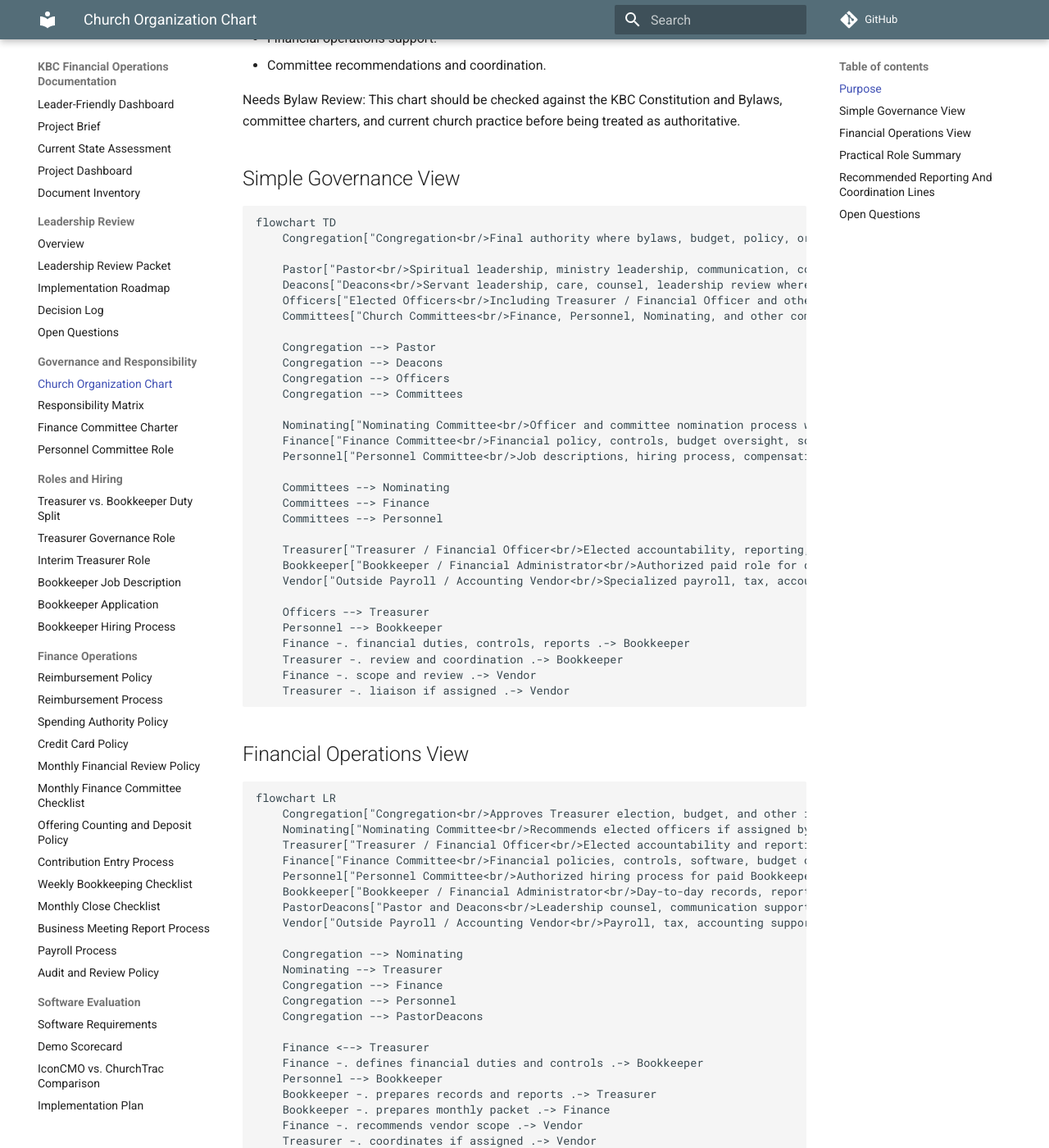
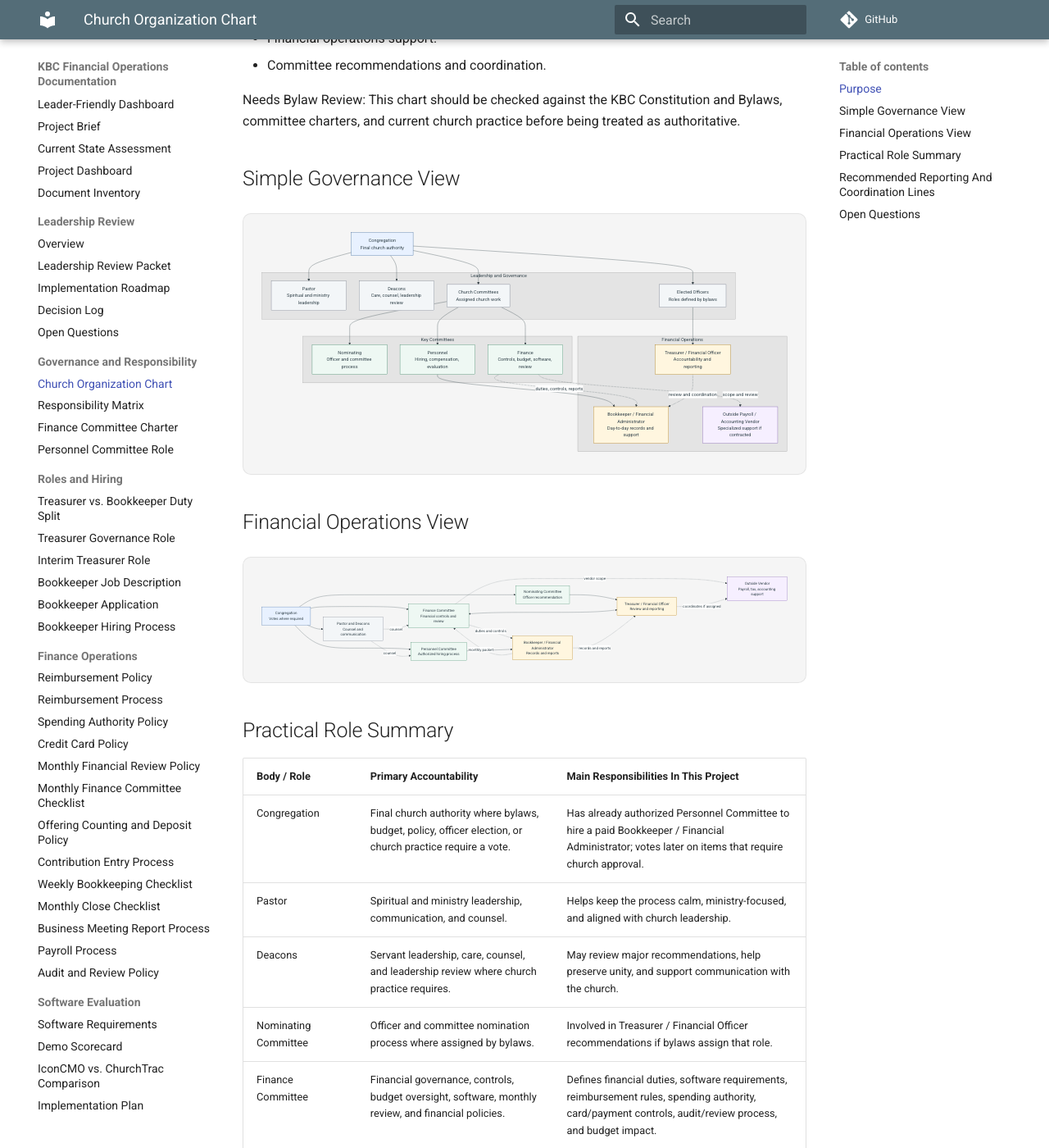
Before and after one commit to coryd3/kbc-financial-operations, an MkDocs documentation site: the page built from docs/governance/church-organization-chart.md, in a window 1280 px wide and 1400 px high, scrolled down 472 px. Shown: the whole window at 82% size. Built offline with MkDocs 1.6.1 and Material for MkDocs 9.7.7, drawn with Linux system fonts in a browser that asks for light colours; comment, search, counter and statistics services are not loaded; some of the changed text lies outside the part shown.

Commit message:
Render organization charts as Mermaid diagrams

````diff
--- /dev/null
+++ b/docs/assets/stylesheets/extra.css
@@ -0,0 +1,14 @@
+.md-typeset .mermaid {
+  margin: 1.25rem 0;
+  padding: 1rem;
+  overflow-x: auto;
+  text-align: center;
+  background: var(--md-code-bg-color);
+  border: 1px solid var(--md-default-fg-color--lightest);
+  border-radius: 0.5rem;
+}
+
+.md-typeset .mermaid svg {
+  max-width: 100%;
+  height: auto;
+}
--- a/docs/governance/church-organization-chart.md
+++ b/docs/governance/church-organization-chart.md
@@ -19,51 +19,67 @@ Needs Bylaw Review: This chart should be checked against the KBC Constitution an
 ## Simple Governance View
 
 ```mermaid
+%%{init: {"flowchart": {"curve": "basis", "nodeSpacing": 45, "rankSpacing": 60, "padding": 16}}}%%
 flowchart TD
-    Congregation["Congregation<br/>Final authority where bylaws, budget, policy, or church practice require a vote"]
+    Congregation["Congregation<br/>Final church authority"]
 
-    Pastor["Pastor<br/>Spiritual leadership, ministry leadership, communication, counsel"]
-    Deacons["Deacons<br/>Servant leadership, care, counsel, leadership review where church practice requires"]
-    Officers["Elected Officers<br/>Including Treasurer / Financial Officer and other officers defined by bylaws"]
-    Committees["Church Committees<br/>Finance, Personnel, Nominating, and other committees"]
+    subgraph Leadership [Leadership and Governance]
+        Pastor["Pastor<br/>Spiritual and ministry leadership"]
+        Deacons["Deacons<br/>Care, counsel, leadership review"]
+        Officers["Elected Officers<br/>Roles defined by bylaws"]
+        Committees["Church Committees<br/>Assigned church work"]
+    end
+
+    subgraph CommitteesGroup [Key Committees]
+        Nominating["Nominating<br/>Officer and committee process"]
+        Finance["Finance<br/>Controls, budget, software, review"]
+        Personnel["Personnel<br/>Hiring, compensation, evaluation"]
+    end
+
+    subgraph FinanceOps [Financial Operations]
+        Treasurer["Treasurer / Financial Officer<br/>Accountability and reporting"]
+        Bookkeeper["Bookkeeper / Financial Administrator<br/>Day-to-day records and support"]
+        Vendor["Outside Payroll / Accounting Vendor<br/>Specialized support if contracted"]
+    end
 
     Congregation --> Pastor
     Congregation --> Deacons
     Congregation --> Officers
     Congregation --> Committees
-
-    Nominating["Nominating Committee<br/>Officer and committee nomination process where assigned by bylaws"]
-    Finance["Finance Committee<br/>Financial policy, controls, budget oversight, software, monthly review"]
-    Personnel["Personnel Committee<br/>Job descriptions, hiring process, compensation recommendations, evaluations"]
-
     Committees --> Nominating
     Committees --> Finance
     Committees --> Personnel
-
-    Treasurer["Treasurer / Financial Officer<br/>Elected accountability, reporting, review, Finance Committee coordination"]
-    Bookkeeper["Bookkeeper / Financial Administrator<br/>Authorized paid role for day-to-day financial records and support"]
-    Vendor["Outside Payroll / Accounting Vendor<br/>Specialized payroll, tax, accounting, or review support if contracted"]
-
     Officers --> Treasurer
     Personnel --> Bookkeeper
-    Finance -. financial duties, controls, reports .-> Bookkeeper
+    Finance -. duties, controls, reports .-> Bookkeeper
     Treasurer -. review and coordination .-> Bookkeeper
     Finance -. scope and review .-> Vendor
-    Treasurer -. liaison if assigned .-> Vendor
+
+    classDef authority fill:#e8f1ff,stroke:#2f5f98,color:#102033,stroke-width:1px;
+    classDef leadership fill:#f3f6f8,stroke:#6b7280,color:#172033,stroke-width:1px;
+    classDef committee fill:#eef8f3,stroke:#2f7d5b,color:#10291f,stroke-width:1px;
+    classDef operations fill:#fff6df,stroke:#a76f00,color:#2d2100,stroke-width:1px;
+    classDef vendor fill:#f6efff,stroke:#7551a6,color:#241633,stroke-width:1px;
+    class Congregation authority;
+    class Pastor,Deacons,Officers,Committees leadership;
+    class Nominating,Finance,Personnel committee;
+    class Treasurer,Bookkeeper operations;
+    class Vendor vendor;
 ```
 
 ## Financial Operations View
 
 ```mermaid
+%%{init: {"flowchart": {"curve": "basis", "nodeSpacing": 42, "rankSpacing": 55, "padding": 16}}}%%
 flowchart LR
-    Congregation["Congregation<br/>Approves Treasurer election, budget, and other items required by bylaws or church practice"]
-    Nominating["Nominating Committee<br/>Recommends elected officers if assigned by bylaws"]
-    Treasurer["Treasurer / Financial Officer<br/>Elected accountability and reporting"]
-    Finance["Finance Committee<br/>Financial policies, controls, software, budget oversight, monthly review"]
-    Personnel["Personnel Committee<br/>Authorized hiring process for paid Bookkeeper role"]
-    Bookkeeper["Bookkeeper / Financial Administrator<br/>Day-to-day records, reports, deposits, reimbursements, documentation"]
-    PastorDeacons["Pastor and Deacons<br/>Leadership counsel, communication support, review where appropriate"]
-    Vendor["Outside Payroll / Accounting Vendor<br/>Payroll, tax, accounting support if contracted"]
+    Congregation["Congregation<br/>Votes where required"]
+    Nominating["Nominating Committee<br/>Officer recommendation"]
+    Treasurer["Treasurer / Financial Officer<br/>Review and reporting"]
+    Finance["Finance Committee<br/>Financial controls and review"]
+    Personnel["Personnel Committee<br/>Authorized hiring process"]
+    Bookkeeper["Bookkeeper / Financial Administrator<br/>Records and reports"]
+    PastorDeacons["Pastor and Deacons<br/>Counsel and communication"]
+    Vendor["Outside Vendor<br/>Payroll, tax, accounting support"]
 
     Congregation --> Nominating
     Nominating --> Treasurer
@@ -72,14 +88,25 @@ flowchart LR
     Congregation --> PastorDeacons
 
     Finance <--> Treasurer
-    Finance -. defines financial duties and controls .-> Bookkeeper
+    Finance -. duties and controls .-> Bookkeeper
     Personnel --> Bookkeeper
-    Bookkeeper -. prepares records and reports .-> Treasurer
-    Bookkeeper -. prepares monthly packet .-> Finance
-    Finance -. recommends vendor scope .-> Vendor
+    Bookkeeper -. records and reports .-> Treasurer
+    Bookkeeper -. monthly packet .-> Finance
+    Finance -. vendor scope .-> Vendor
     Treasurer -. coordinates if assigned .-> Vendor
-    PastorDeacons -. counsel and communication .-> Finance
-    PastorDeacons -. counsel and communication .-> Personnel
+    PastorDeacons -. counsel .-> Finance
+    PastorDeacons -. counsel .-> Personnel
+
+    classDef authority fill:#e8f1ff,stroke:#2f5f98,color:#102033,stroke-width:1px;
+    classDef committee fill:#eef8f3,stroke:#2f7d5b,color:#10291f,stroke-width:1px;
+    classDef operations fill:#fff6df,stroke:#a76f00,color:#2d2100,stroke-width:1px;
+    classDef support fill:#f3f6f8,stroke:#6b7280,color:#172033,stroke-width:1px;
+    classDef vendor fill:#f6efff,stroke:#7551a6,color:#241633,stroke-width:1px;
+    class Congregation authority;
+    class Nominating,Finance,Personnel committee;
+    class Treasurer,Bookkeeper operations;
+    class PastorDeacons support;
+    class Vendor vendor;
 ```
 
 ## Practical Role Summary
--- a/mkdocs.yml
+++ b/mkdocs.yml
@@ -23,10 +23,17 @@ markdown_extensions:
   - toc:
       permalink: true
   - pymdownx.details
-  - pymdownx.superfences
+  - pymdownx.superfences:
+      custom_fences:
+        - name: mermaid
+          class: mermaid
+          format: !!python/name:pymdownx.superfences.fence_code_format
   - pymdownx.snippets:
       base_path: .
       check_paths: true
+
+extra_css:
+  - assets/stylesheets/extra.css
 
 nav:
   - Start Here:
````
